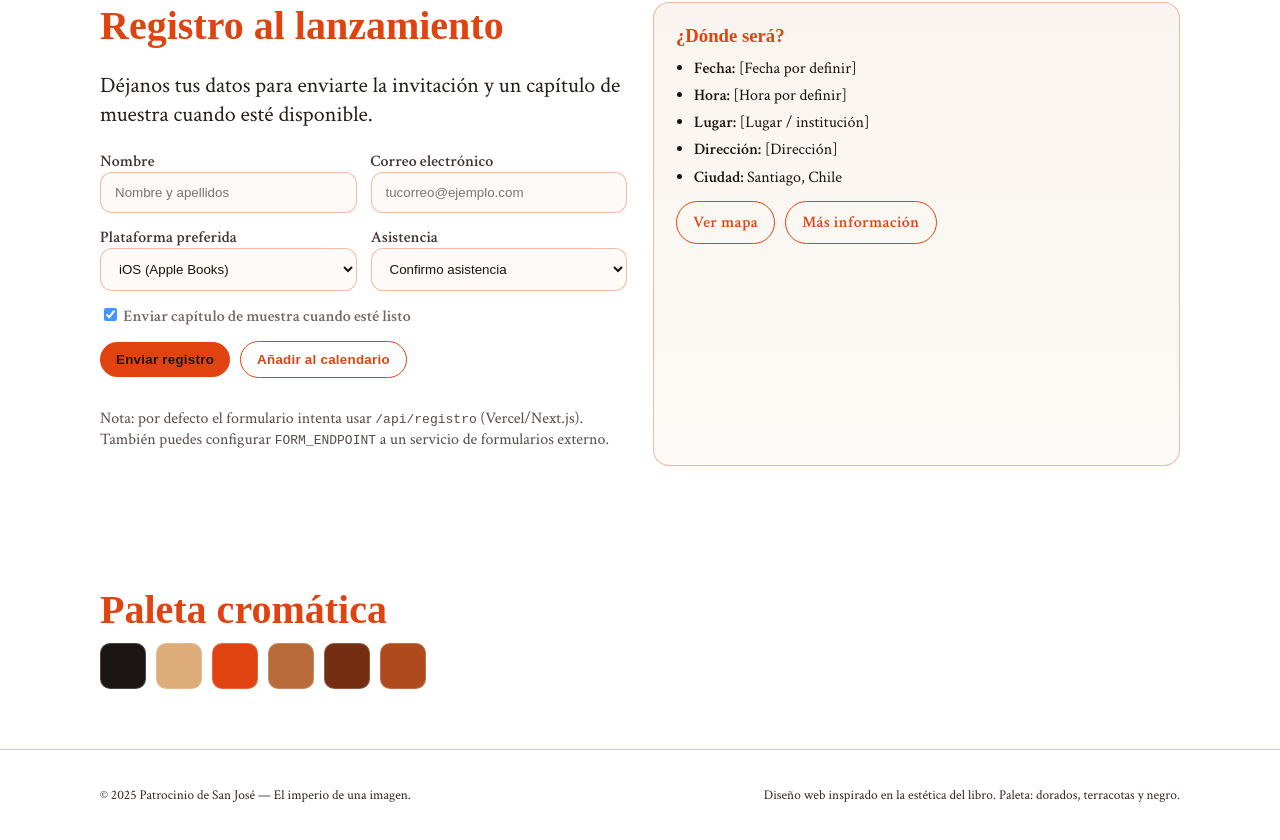
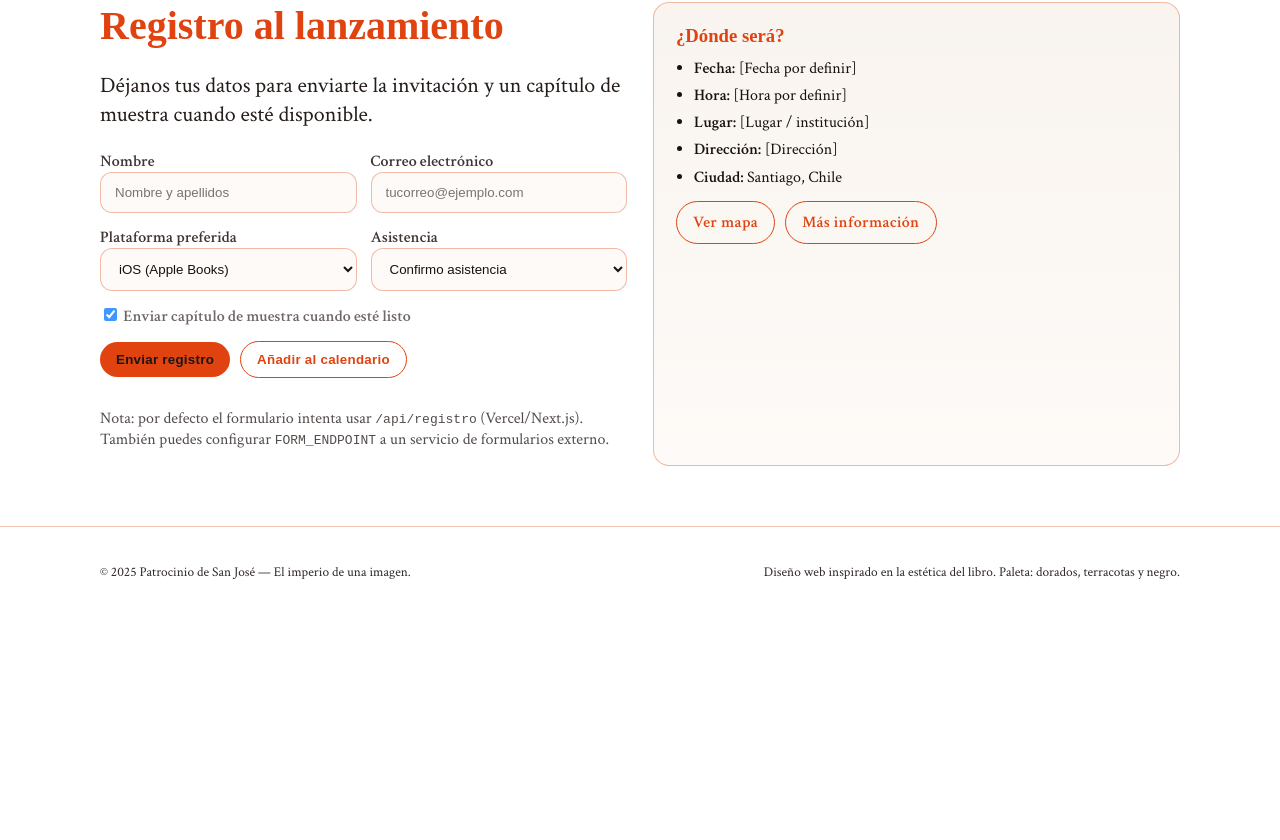
Before and after one commit to wwaymann/PATROCINIO-DE-SAN-JOSE-EL-IMPERIO-DE-UNA-IMAGEN, a Next.js app: page / in a window 1280 px wide. Shown: the part 2213-3053 px from the top of the page. After the commit the page ends 2830 px from the top, so only its background shows below. Built offline with nearby package versions, Linux system fonts and the light colour scheme; a web font is replaced by a local one.

Commit message:
Update index.tsx

```diff
--- a/pages/index.tsx
+++ b/pages/index.tsx
@@ -766,17 +766,6 @@ END:VCALENDAR`
           </div>
         </section>
 
-        <section className="section" aria-label="Paleta">
-          <h2>Paleta cromática</h2>
-          <div className="palette">
-            <div className="swatch" title="#1b1615" style={{ background: '#1b1615' }} />
-            <div className="swatch" title="#ddac79" style={{ background: '#ddac79' }} />
-            <div className="swatch" title="#e04310" style={{ background: '#e04310' }} />
-            <div className="swatch" title="#b96b3a" style={{ background: '#b96b3a' }} />
-            <div className="swatch" title="#742f12" style={{ background: '#742f12' }} />
-            <div className="swatch" title="#af4a1d" style={{ background: '#af4a1d' }} />
-          </div>
-        </section>
       </main>
 
       <footer>
```
